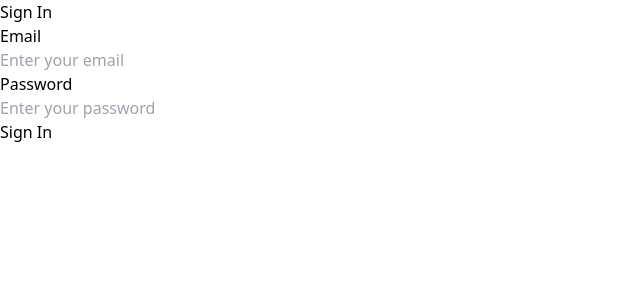
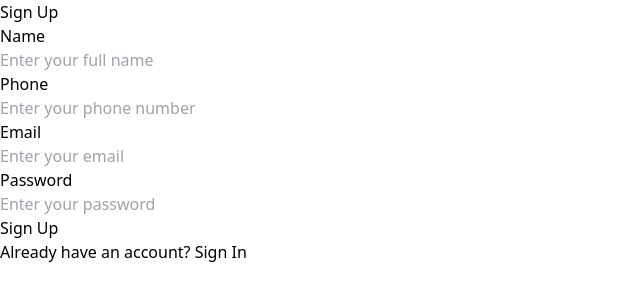
Before and after one commit to laleeprakash/dinewithus, a React (Vite) app in the folder frontend/: page /signup in a window 1280 px wide. Shown: the top 300 px of the page, without its empty margins (0-640 px from the left). Built offline with nearby package versions, Linux system fonts and the light colour scheme; no server answers.

Commit message:
changes in signin and singup

```diff
--- a/frontend/src/pages/Signup.jsx
+++ b/frontend/src/pages/Signup.jsx
@@ -1,54 +1,86 @@
 import React, { useState } from "react";
 import axios from "axios";
-import { useNavigate } from "react-router-dom";
+import { useNavigate, Link } from "react-router-dom";  // Import Link
 import { Inputbox } from "../components/Inputbox";
 import { Button } from "../components/Button";
 import { Heading } from "../components/Heading";
 
-function Signin() {
+function Signup() {
   const API = import.meta.env.VITE_API_URL;
   const navigate = useNavigate();
 
   const [username, setUsername] = useState("");
   const [password, setPassword] = useState("");
+  const [name, setName] = useState("");
+  const [phone, setPhone] = useState("");
   const [isSubmitting, setIsSubmitting] = useState(false);
+  const [errorMessage, setErrorMessage] = useState("");
 
-  const loginHandler = async (e) => {
+  const signupHandler = async (e) => {
     e.preventDefault();
 
-    if (!username || !password) {
-      alert("Please fill in both email and password.");
+    if (!username || !password || !name || !phone) {
+      setErrorMessage("Please fill in all required fields.");
       return;
     }
 
     setIsSubmitting(true);
+    setErrorMessage("");
 
     try {
-      const response = await axios.post(`${API}/signin`, {
+      const response = await axios.post(`${API}/signup`, {
         username,
         password,
+        name,
+        phone,
       });
 
-      const { token, user } = response.data;
-
-      if (token) {
-        localStorage.setItem("token", token);
-        localStorage.setItem("userId", user.id); // optional
-        alert("Login successful!");
-        navigate("/"); // redirect after login
-      }
+      alert("Account created successfully! Please sign in.");
+      navigate("/signin");
     } catch (err) {
       console.error(err);
-      alert("Login failed: " + (err.response?.data?.error || "Something went wrong."));
+      setErrorMessage(
+        err.response?.data?.error || "Signup failed. Please try again."
+      );
     } finally {
       setIsSubmitting(false);
     }
   };
 
   return (
-    <div className="flex justify-center items-center h-screen">
-      <form onSubmit={loginHandler} className="bg-white p-8 rounded shadow w-full max-w-md">
-        <Heading label="Sign In" />
+    <div className="flex flex-col justify-center items-center h-screen">
+      <form
+        onSubmit={signupHandler}
+        className="bg-white p-8 rounded shadow w-full max-w-md"
+      >
+        <Heading label="Sign Up" />
+
+        {errorMessage && (
+          <div className="mb-4 text-red-600 text-center">{errorMessage}</div>
+        )}
+
+        <div className="mb-4">
+          <label className="block mb-1">Name</label>
+          <Inputbox
+            type="text"
+            value={name}
+            onChange={(e) => setName(e.target.value)}
+            placeholder="Enter your full name"
+            required
+          />
+        </div>
+
+        <div className="mb-4">
+          <label className="block mb-1">Phone</label>
+          <Inputbox
+            type="tel"
+            value={phone}
+            onChange={(e) => setPhone(e.target.value)}
+            placeholder="Enter your phone number"
+            required
+          />
+        </div>
+
         <div className="mb-4">
           <label className="block mb-1">Email</label>
           <Inputbox
@@ -59,6 +91,7 @@ function Signin() {
             required
           />
         </div>
+
         <div className="mb-6">
           <label className="block mb-1">Password</label>
           <Inputbox
@@ -69,15 +102,26 @@ function Signin() {
             required
           />
         </div>
+
         <Button
           type="submit"
-          label="Sign In"
+          label={isSubmitting ? "Creating Account..." : "Sign Up"}
           disabled={isSubmitting}
           className="w-full bg-green-600 text-white rounded p-2"
         />
       </form>
+
+      <p className="mt-4 text-center text-gray-700">
+        Already have an account?{" "}
+        <Link
+          to="/signin"
+          className="text-green-600 font-semibold hover:text-green-800"
+        >
+          Sign In
+        </Link>
+      </p>
     </div>
   );
 }
 
-export default Signin;
+export default Signup;
```
Also changed, not shown: frontend/src/pages/Signin.jsx (indentation only), 1 other file (tests, documents, lock files or other folders).
